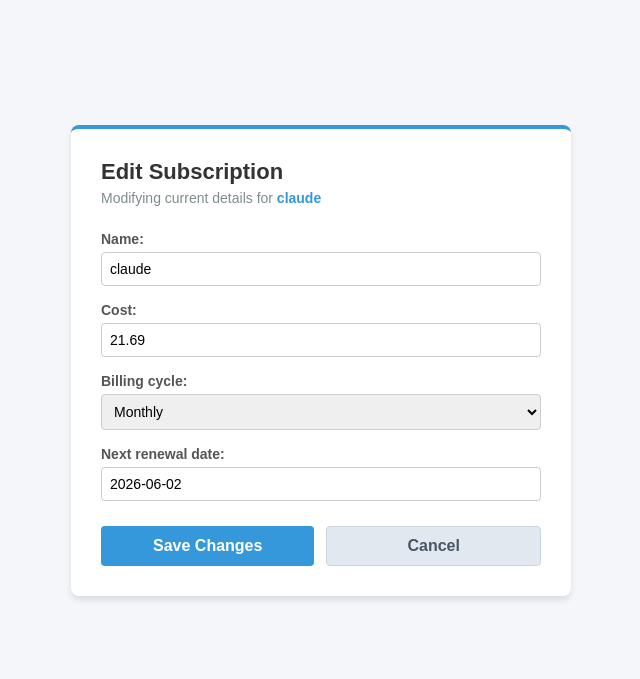
After one commit to palash17sanghvi/TrackMyStack, a Django app: page /dashboard/update/1/ in a window 1280 px wide. The commit adds this page. Shown: the top 679 px of the page, without its empty margins (319-959 px from the left). Run offline with Django 5.2, Linux system fonts and the light colour scheme; a user stored in the database is signed in; data comes from the database, SQL or seed files in the repository; both versions use the stored data as it was after the commit.

Commit message:
completed all the CRUD instructions

```diff
--- /dev/null
+++ b/subscriptions/templates/subscriptions/update.html
@@ -0,0 +1,138 @@
+<!DOCTYPE html>
+<html lang="en">
+
+<head>
+    <meta charset="UTF-8">
+    <title>TrackMyStack - Edit Subscription</title>
+    <style>
+        body {
+            font-family: Arial, sans-serif;
+            margin: 40px;
+            background-color: #f4f6f9;
+            display: flex;
+            justify-content: center;
+            align-items: center;
+            min-height: 80vh;
+        }
+
+        .container {
+            width: 100%;
+            max-width: 500px;
+        }
+
+        .card {
+            background: white;
+            padding: 30px;
+            border-radius: 8px;
+            box-shadow: 0 4px 6px rgba(0, 0, 0, 0.1);
+            border-top: 4px solid #3498db;
+        }
+
+        h3 {
+            color: #333;
+            margin-top: 0;
+            margin-bottom: 5px;
+            font-size: 22px;
+        }
+
+        .subtitle {
+            color: #7f8c8d;
+            font-size: 14px;
+            margin-bottom: 25px;
+        }
+
+        .target-name {
+            color: #3498db;
+            font-weight: bold;
+        }
+
+        /* Reusing your Form Layout Styles from Dashboard */
+        .form-group p {
+            margin-bottom: 15px;
+        }
+
+        /* Targeting Django's form controls inside the paragraphs */
+        .form-group label {
+            display: block;
+            margin-bottom: 5px;
+            font-weight: bold;
+            color: #555;
+            font-size: 14px;
+        }
+
+        .form-group input,
+        .form-group select {
+            width: 100%;
+            padding: 8px;
+            border: 1px solid #ccc;
+            border-radius: 4px;
+            box-sizing: border-box;
+            font-size: 14px;
+        }
+
+        /* Flex container for side-by-side action buttons */
+        .btn-group {
+            display: flex;
+            gap: 12px;
+            margin-top: 25px;
+        }
+
+        .btn {
+            background-color: #3498db;
+            color: white;
+            padding: 10px 15px;
+            border: none;
+            border-radius: 4px;
+            cursor: pointer;
+            font-size: 16px;
+            font-weight: bold;
+            width: 100%;
+            text-align: center;
+            text-decoration: none;
+            box-sizing: border-box;
+            transition: background-color 0.2s ease;
+        }
+
+        .btn:hover {
+            background-color: #2980b9;
+        }
+
+        .btn-cancel {
+            background-color: #e2e8f0;
+            color: #4a5568;
+            border: 1px solid #cbd5e1;
+        }
+
+        .btn-cancel:hover {
+            background-color: #cbd5e1;
+        }
+    </style>
+</head>
+
+<body>
+
+    <div class="container">
+        <div class="card">
+            <h3>Edit Subscription</h3>
+            <div class="subtitle">
+                Modifying current details for <span class="target-name">{{ subscription.name }}</span>
+            </div>
+
+            <form method="POST">
+                {% csrf_token %}
+
+                <div class="form-group">
+                    {{ form.as_p }}
+                </div>
+
+                <div class="btn-group">
+                    <button type="submit" class="btn">Save Changes</button>
+                    <a href="{% url 'dashboard' %}" class="btn btn-cancel">Cancel</a>
+                </div>
+            </form>
+        </div>
+    </div>
+
+</body>
+
+</html>
--- a/subscriptions/urls.py
+++ b/subscriptions/urls.py
@@ -2,10 +2,9 @@ from django.urls import path
 from . import views
 
 urlpatterns = [
-
     path('dashboard/', views.dashboard_view, name='dashboard'),
-
-
     path('dashboard/delete/<int:sub_id>/',
          views.delete_subscription_view, name='delete_subscription'),
+    path('dashboard/update/<int:sub_id>/',
+         views.update_subscription_view, name='update_subscription'),
 ]
--- a/subscriptions/views.py
+++ b/subscriptions/views.py
@@ -1,8 +1,8 @@
 from django.contrib.auth.decorators import login_required
-from django.shortcuts import render, redirect
 from .models import Subscription
 from .forms import SubscriptionForm
 from decimal import Decimal  # for the mathematics precision
+from django.shortcuts import render, redirect, get_object_or_404
 
 
 @login_required
@@ -59,3 +59,26 @@ def delete_subscription_view(request, sub_id):
 
     # 3. refresh
     return redirect('dashboard')
+
+
+@login_required
+def update_subscription_view(request, sub_id):
+    # find the subscription
+    sub_to_edit = get_object_or_404(Subscription, id=sub_id, user=request.user)
+
+    # inside update
+    if request.method == 'POST':
+        form = SubscriptionForm(request.POST, instance=sub_to_edit)
+        if form.is_valid():
+            form.save()
+            return redirect('dashboard')
+
+    # print out the current subscription we want to edit in a new form
+    else:
+        form = SubscriptionForm(instance=sub_to_edit)
+
+    context = {
+        'form': form,
+        'subscription': sub_to_edit,
+    }
+    return render(request, 'subscriptions/update.html', context)
```
Also changed, not shown: subscriptions/templates/subscriptions/dashboard.html (+34 -4 lines), db.sqlite3.
